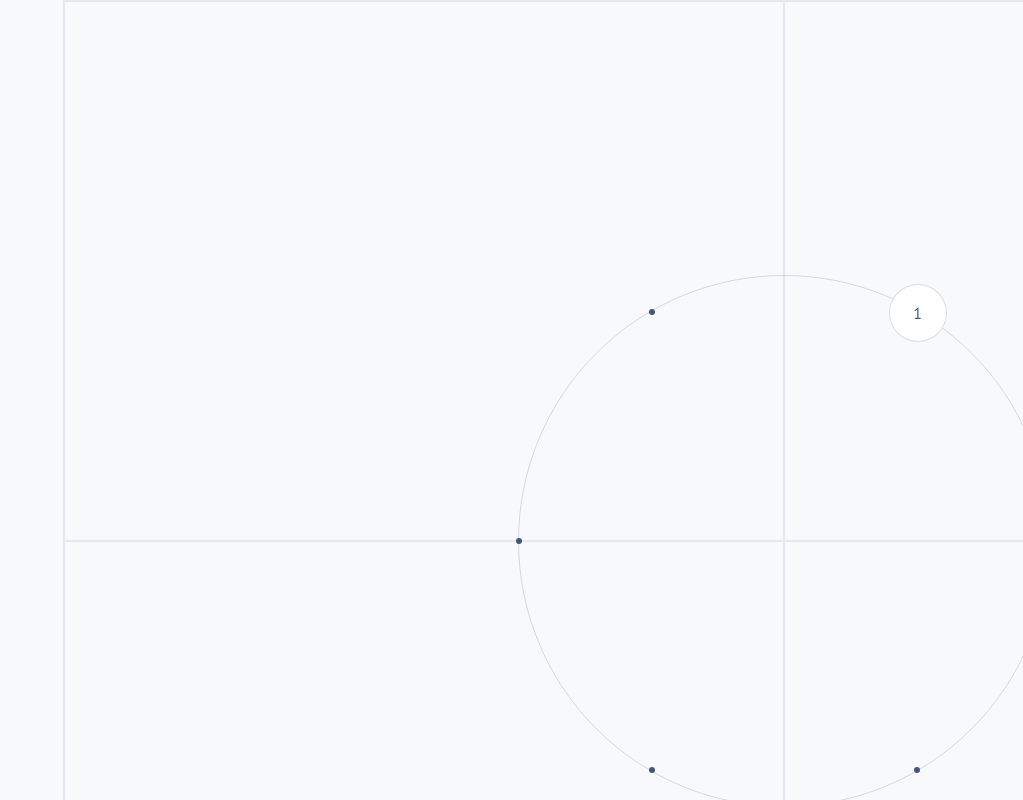
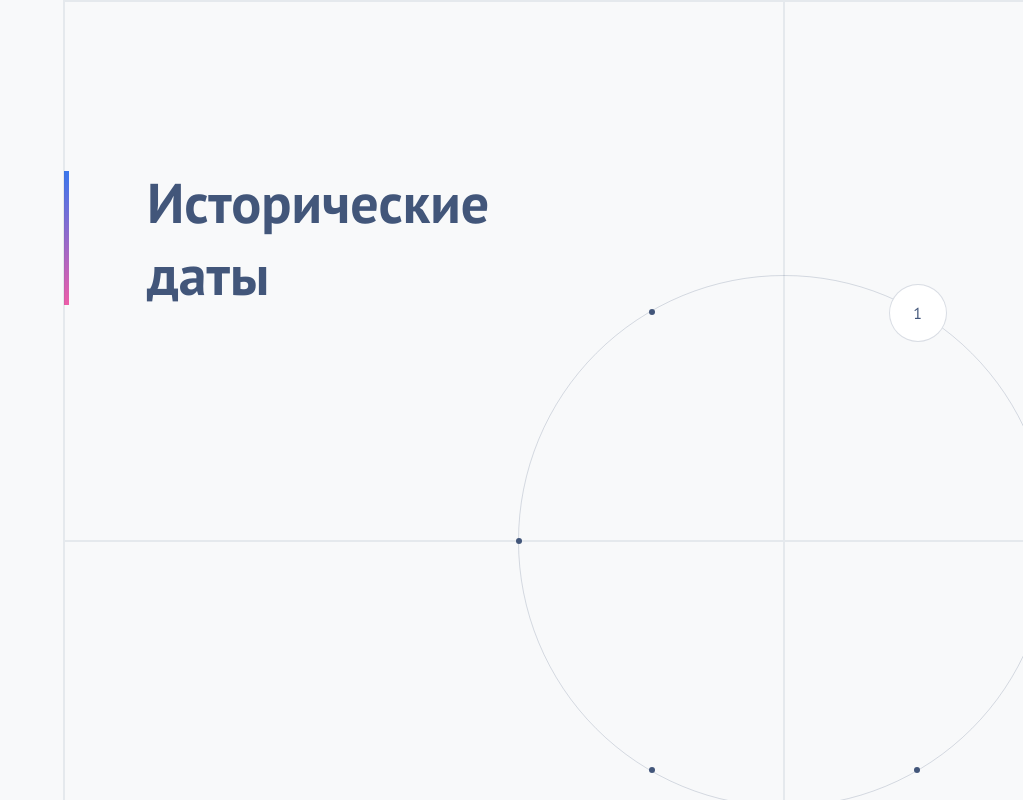
Before and after one commit to NoreagaSC/test-only, a React app: page / in a window 1280 px wide. Shown: the top 800 px of the page, without its empty margins (257-1280 px from the left). Built offline with nearby package versions, Linux system fonts and the light colour scheme.

Commit message:
master Добавлен блок с заголовком

```diff
--- a/src/components/Content/Content.tsx
+++ b/src/components/Content/Content.tsx
@@ -1,15 +1,16 @@
 import React, { type FC, type ReactElement } from 'react';
 
 import { RotatingCircle } from '../RotatingCircle';
-import { GridItem, StyledContent } from './contentStyle';
+import { Title } from '../Title';
+import { GridItem, StyledContent } from './content.styles';
 
 export const Content: FC = (): ReactElement => {
   return (
     <StyledContent>
-      <GridItem />
-      <GridItem />
-      <GridItem />
-      <GridItem />
+      <Title />
+      {[...Array(4)].map((_, index) => (
+        <GridItem key={index} />
+      ))}
       <RotatingCircle />
     </StyledContent>
   );
--- a/src/components/RotatingCircle/rotatingCircle.styles.ts
+++ b/src/components/RotatingCircle/rotatingCircle.styles.ts
@@ -26,6 +26,7 @@ export const Dot = styled.div<{ $x: number; $y: number; $isActive: boolean; $isH
 
   left: ${({ $x, $isActive, $isHovered }) => `${$x - ($isActive || $isHovered ? 28 : 3)}px`};
   top: ${({ $y, $isActive, $isHovered }) => `${$y - ($isActive || $isHovered ? 28 : 3)}px`};
+  cursor: pointer;
 `;
 
 export { StyledCircle };
--- /dev/null
+++ b/src/components/Title/Title.tsx
@@ -0,0 +1,7 @@
+import React, { type FC, type ReactElement } from 'react';
+
+import { StyledTitleLayout } from './title.styles';
+
+export const Title: FC = (): ReactElement => {
+  return <StyledTitleLayout>Исторические даты</StyledTitleLayout>;
+};
--- /dev/null
+++ b/src/components/Title/index.ts
@@ -0,0 +1 @@
+export { Title } from './Title';
--- /dev/null
+++ b/src/components/Title/title.styles.ts
@@ -0,0 +1,21 @@
+import styled from 'styled-components';
+
+const StyledTitleLayout = styled.div`
+  position: absolute;
+  margin-top: 170px; // Отступ между блоком с надписью и верхней частью экрана
+  height: 134px; // Высота блока с надписью
+  width: 431px; // 353px надпись + 78px отступ между градиентной полосой и блоком с надписью
+
+  display: flex;
+  align-items: center;
+  padding-left: 78px;
+
+  font-size: 56px;
+  font-weight: 700;
+  color: #42567a;
+
+  border-left: 5px solid transparent;
+  border-image: linear-gradient(180deg, #3877ee, #ef5da8) 1;
+`;
+
+export { StyledTitleLayout };
```
Also changed, not shown: src/components/Content/content.styles.ts (renamed from src/components/Content/contentStyle.ts).
